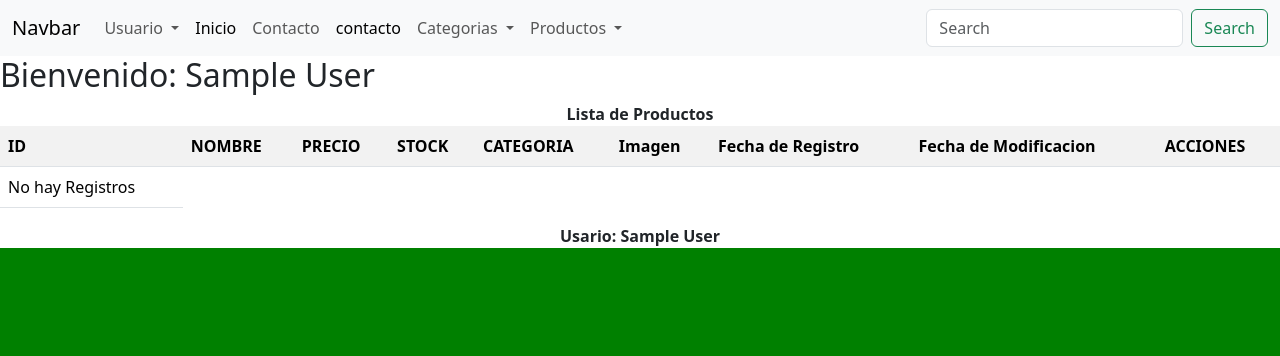
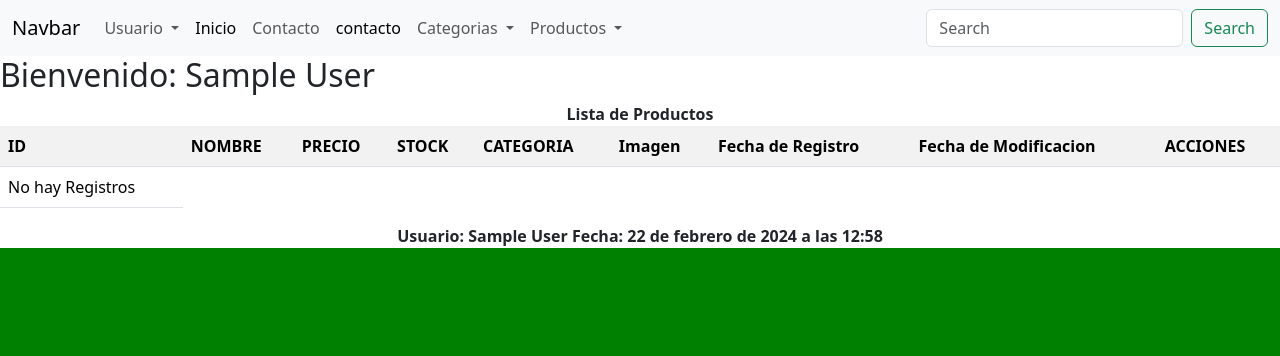
Before and after one commit to juanjavierl/blog, a Django app: page /listar_productos/ in a window 1280 px wide. Shown: the top 356 px of the page. Run offline with Django 4.2, Linux system fonts and the light colour scheme; the visitor is signed in with stand-in values (Sample User, id 1); data that the repository does not hold is empty; some libraries are stand-ins or nearby versions.

Commit message:
gestion de usuario fecha 25/01/2024

```diff
--- a/app/inicio/templates/listarProductos.html
+++ b/app/inicio/templates/listarProductos.html
@@ -40,5 +40,5 @@
         {% endfor %}
 
     </TABLE>
-    <strong>Usario: {{request.user.first_name|title}} {{request.user.last_name|title}}</strong>
+    <strong>Usuario: {{nombre}}  Fecha: {{fecha}}</strong>
 {% endblock %}
--- a/app/inicio/views.py
+++ b/app/inicio/views.py
@@ -6,6 +6,8 @@ from django.contrib.auth.decorators import login_required
 
 from .models import *
 from .forms import *
+
+import datetime
 # Create your views here.
 
 def loguearse(request):
@@ -15,7 +17,6 @@ def loguearse(request):
             username = request.POST['username']
             password = request.POST['password']
             user = authenticate(username=username,password=password)
-            print(user)
             if user is not None:
                 print("TE AUTENTICASTE EN EL SISTEMA")
                 login(request, user)
@@ -92,12 +93,13 @@ def crear_producto(request):
 @login_required(login_url="/")
 def listarProductos(request):
     productos = Producto.objects.all()
-    usuario = request.user.first_name.upper() +" "+ request.user.last_name
-    print(usuario)
-    datos = {
-        'productos':productos
-    }
-    return render(request, 'listarProductos.html', datos)
+    usuario = request.user.first_name +" "+ request.user.last_name
+    contexto = {
+        'productos':productos,
+        'nombre':usuario.title(),
+        'fecha': datetime.datetime.now()
+        }
+    return render(request, 'listarProductos.html', contexto)
 
 
 def register(request):
--- a/templates/base.html
+++ b/templates/base.html
@@ -75,7 +75,7 @@
         </div>
     </nav>
 
-          <h2>Bienvenido: {{request.user.first_name|title}} {{request.user.last_name|title}}</h2>
+          <h2>Bienvenido: {{request.user.first_name|title}} {{request.user.last_name|title}} </h2>
     <!--Contenido que se cambiara-->
 
         <div class="contenido">
```
